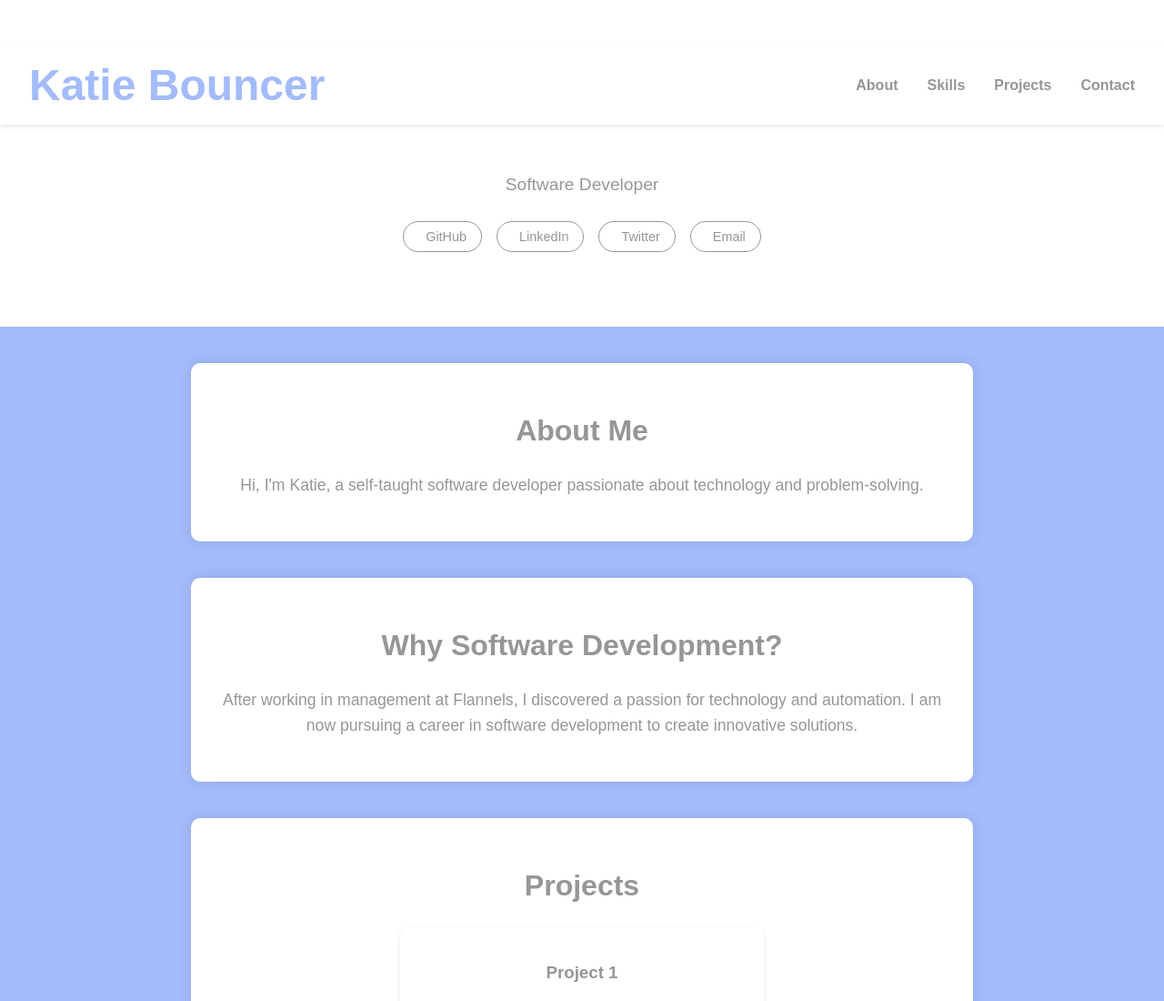
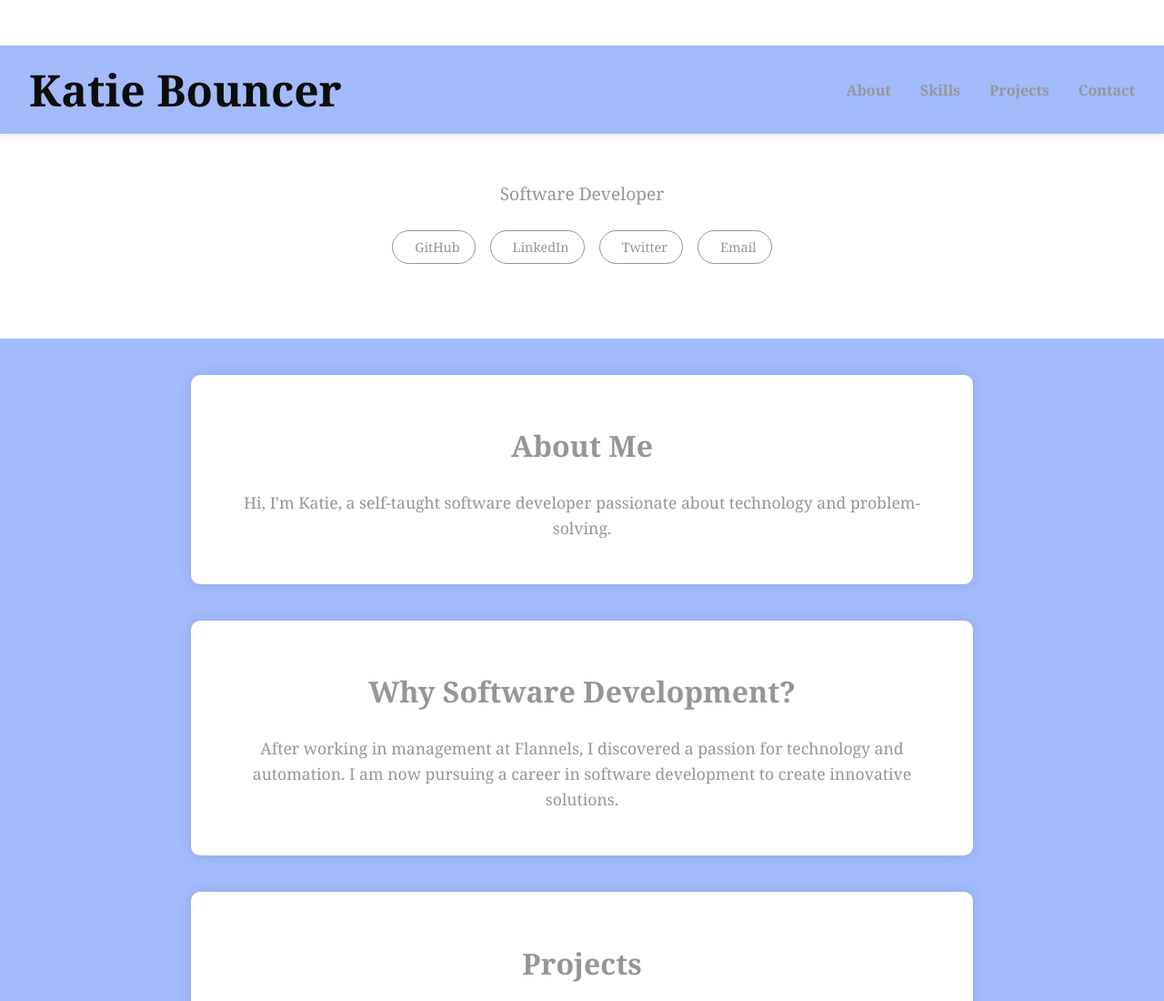
Before and after one commit to katemakescode/my-portfolio, a plain HTML site: page index.html in a window 1280 px wide. Shown: the top 1100 px of the page at 91% size. Drawn offline with Linux system fonts and the light colour scheme.

Commit message:
edits to css

```diff
--- a/index.html
+++ b/index.html
@@ -31,7 +31,7 @@
                 <a href="https://twitter.com/yourusername" target="_blank" class="social-btn">
                     <i class="fab fa-twitter"></i> Twitter
                 </a>
-                <a href="mailto:your.email@example.com" class="social-btn">
+                <a href="mailto:your.katiebouncer@gmail.com" class="social-btn">
                     <i class="fas fa-envelope"></i> Email
                 </a>
             </div>
--- a/style.css
+++ b/style.css
@@ -1,6 +1,6 @@
 /* Base styles */
 body {
-    font-family: 'Prata', sans-serif;
+    font-family: 'Georgia', sans-serif;
     margin: 0;
     padding: 0;
     background-color: #a3bbfb;
@@ -14,7 +14,7 @@ body {
     justify-content: space-between;
     align-items: center;
     padding: 1rem 2rem;
-    background-color: #ffffff;
+    background-color: #a3bbfb;
     box-shadow: 0 2px 5px rgba(0,0,0,0.1);
 }
 
@@ -45,7 +45,7 @@ header {
 header h1 {
     font-size: 3rem;
     margin: 0;
-    color: #a3bbfb;
+    color: #0d0d0d;
 }
 
 header p {
@@ -267,7 +267,7 @@ footer {
 
 .social-btn {
     display: inline-flex;
-    align-items: center;
+    align-items:center;
     padding: 0.5rem 1rem;
     background-color: #ffffff;
     color: #959696;
```
